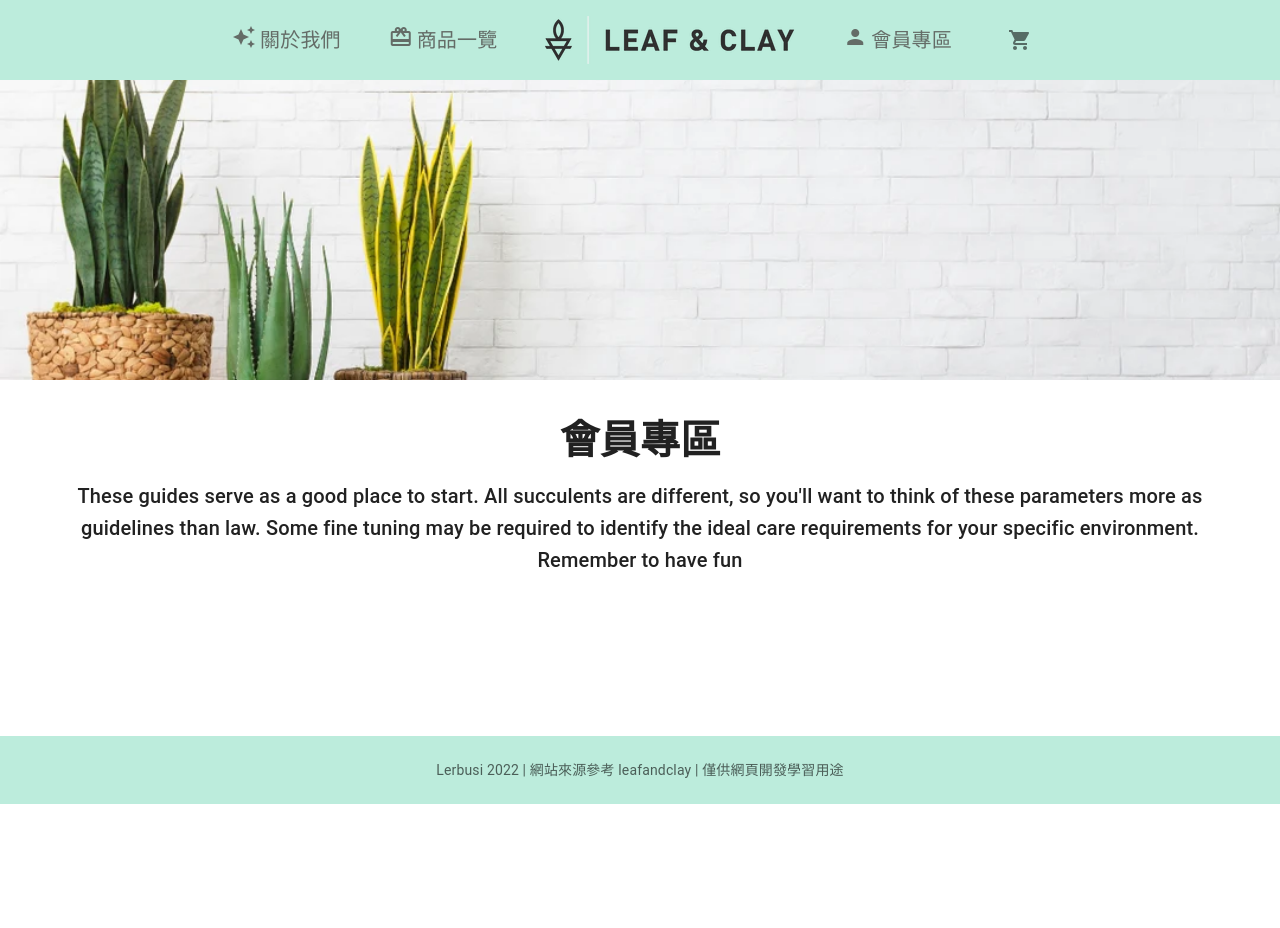
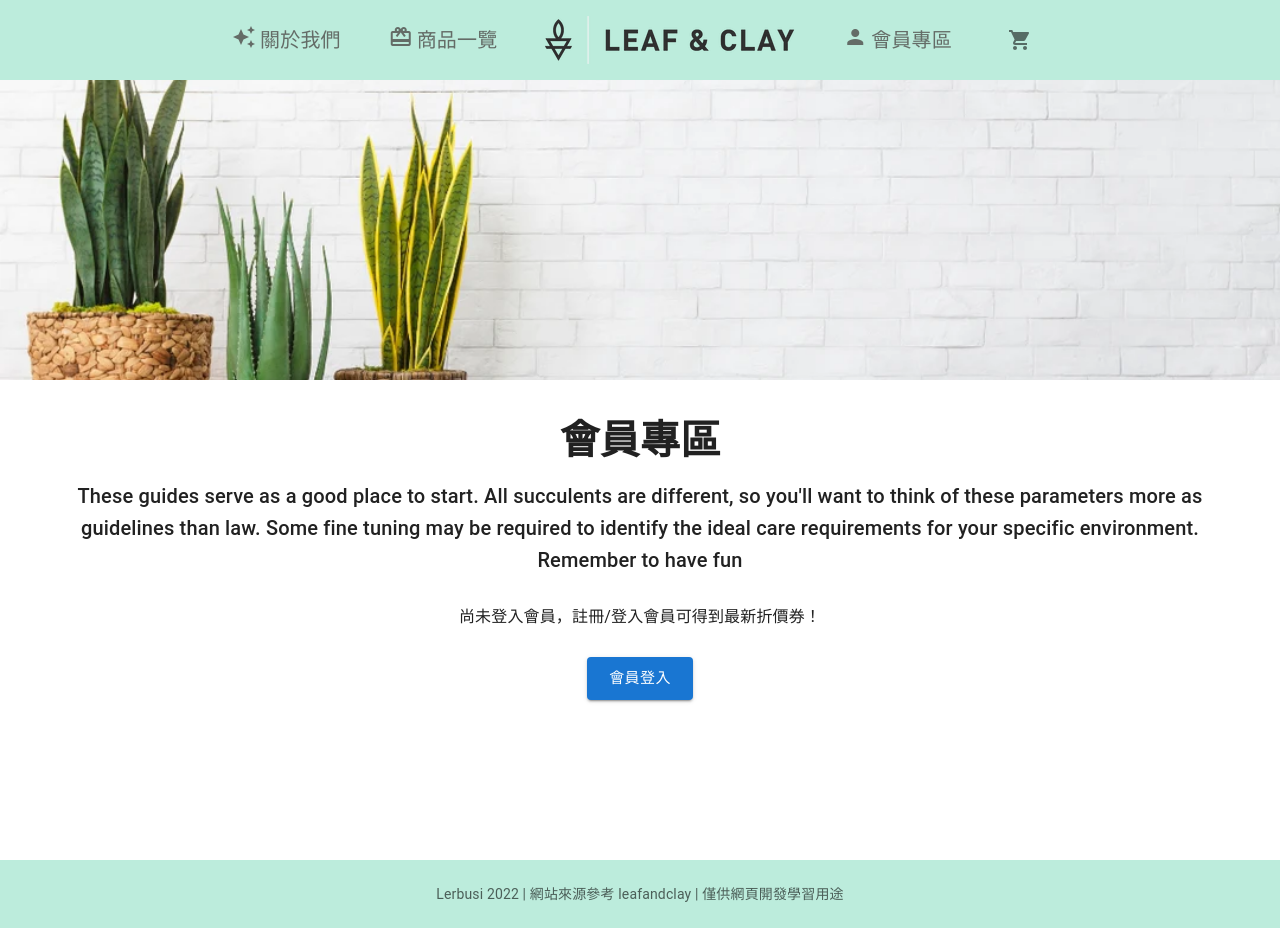
Before and after one commit to lerbusi/commerce-web, a React (Create React App) app: page /auth in a window 1280 px wide. Before the commit the page ends 804 px from the top, so only its background shows below. Built offline with nearby package versions, Linux system fonts and the light colour scheme; no server answers.

Commit message:
1017-auth
建立會員專區的Google 認證登入系統
- 以firebase 建立
- 登入後顯示 NowLogin 的component 並顯示 會員資訊 和 登出按鈕
- 登出後顯示 NowLogout 的 component 並可以選擇 登入會員 按鈕

```diff
--- a/package.json
+++ b/package.json
@@ -12,6 +12,8 @@
     "@testing-library/jest-dom": "^5.16.5",
     "@testing-library/react": "^13.4.0",
     "@testing-library/user-event": "^13.5.0",
+    "firebase": "^9.12.1",
+    "gh-pages": "^4.0.0",
     "react": "^18.2.0",
     "react-dom": "^18.2.0",
     "react-router-dom": "^6.4.1",
@@ -20,6 +22,8 @@
     "web-vitals": "^2.1.4"
   },
   "scripts": {
+    "predeploy": "npm run build",
+    "deploy": "gh-pages -d build",
     "start": "react-scripts start",
     "build": "react-scripts build",
     "test": "react-scripts test",
--- a/public/index.html
+++ b/public/index.html
@@ -14,7 +14,7 @@
       href="https://fonts.googleapis.com/icon?family=Material+Icons"
       rel="stylesheet"
     />
-
+    <script src="https://apis.google.com/js/platform.js" async defer></script>
     <link rel="manifest" href="%PUBLIC_URL%/manifest.json" />
     <!--
       Notice the use of %PUBLIC_URL% in the tags above.
--- a/src/components/Auth/Auth.js
+++ b/src/components/Auth/Auth.js
@@ -1,9 +1,76 @@
 import React from "react";
 
-import { CardMedia, Container, Typography } from "@mui/material";
+import { CardMedia, Container, Typography, Button } from "@mui/material";
 import authimg from "../../imgs/authimg.webp";
 
+import { useNavigate } from "react-router-dom";
+import { auth, provide } from "../../config/firebase";
+import { signInWithPopup, signOut } from "firebase/auth";
+
 const Auth = () => {
+  const buttonStyle = {
+    minWidth: "150px",
+  };
+
+  const NowLogin = () => (
+    <Typography style={{ marginTop: "2.5%" }} variant="subtitle1">
+      已登入會員
+      {console.log(auth)}
+      <br /> <img src={auth?.currentUser.photoURL} />
+      <Typography variant="subtitle1">
+        您好：{auth?.currentUser.displayName} (登入信箱：
+        {auth?.currentUser.email})
+      </Typography>
+      <Typography variant="h6">
+        年度會員促銷折價券（請於結帳時輸入）
+        <br />
+        2022HAPPYLEAF
+      </Typography>
+      <Typography></Typography>
+      <Button
+        onClick={logout}
+        style={(buttonStyle, { marginTop: "2.5%" })}
+        size="large"
+        type="button"
+        variant="contained"
+        color="error"
+      >
+        會員登出
+      </Button>
+    </Typography>
+  );
+  const NowLogout = () => (
+    <Typography style={{ marginTop: "2.5%" }} variant="subtitle1">
+      <Typography>尚未登入會員，註冊/登入會員可得到最新折價券！</Typography>
+      <Button
+        onClick={login}
+        style={(buttonStyle, { marginTop: "2.5%" })}
+        size="large"
+        type="button"
+        variant="contained"
+        color="primary"
+      >
+        會員登入
+      </Button>
+    </Typography>
+  );
+
+  const navigate = useNavigate();
+
+  const refreshPage = () => {
+    navigate(0);
+  };
+
+  const login = async () => {
+    await signInWithPopup(auth, provide);
+    refreshPage();
+  };
+
+  const logout = async () => {
+    await signOut(auth);
+    refreshPage();
+  };
+
   return (
     <div>
       <CardMedia
@@ -26,6 +93,8 @@ const Auth = () => {
           ideal care requirements for your specific environment. Remember to
           have fun
         </Typography>
+
+        {auth?.currentUser ? <NowLogin /> : <NowLogout />}
       </Container>
     </div>
   );
--- /dev/null
+++ b/src/config/firebase.js
@@ -0,0 +1,21 @@
+// Import the functions you need from the SDKs you need
+import { initializeApp } from "firebase/app";
+import { getAuth, GoogleAuthProvider } from "firebase/auth";
+// TODO: Add SDKs for Firebase products that you want to use
+// https://firebase.google.com/docs/web/setup#available-libraries
+
+// Your web app's Firebase configuration
+const firebaseConfig = {
+  apiKey: "AIzaSyDYzAy_YL-1pxYjhzlvc5KaQYY03l3KHKg",
+  authDomain: "react-commerce-d78ab.firebaseapp.com",
+  projectId: "react-commerce-d78ab",
+  storageBucket: "react-commerce-d78ab.appspot.com",
+  messagingSenderId: "953936821868",
+  appId: "1:953936821868:web:265b0a90a12d1e566fe249",
+};
+
+// Initialize Firebase
+const app = initializeApp(firebaseConfig);
+
+export const auth = getAuth(app);
+export const provide = new GoogleAuthProvider();
```
Also changed, not shown: 1 other file (tests, documents, lock files or other folders).
